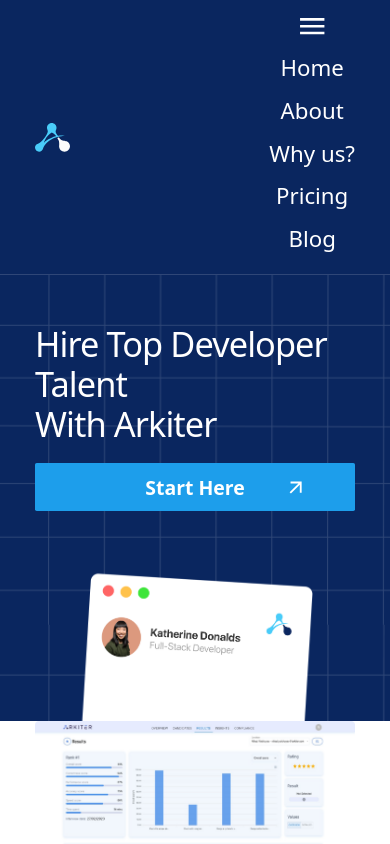
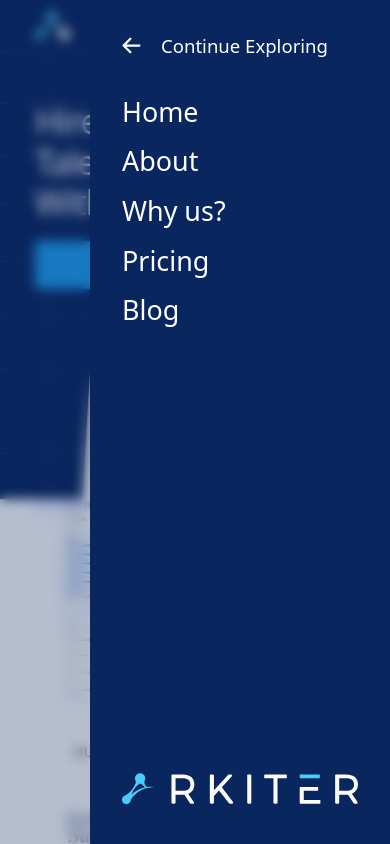
Before and after one commit to pashinskij99/arkiter-react-taiwindcss, a React (Create React App) app: page / in a window 390 px wide. Both pictures are taken after a click on the button 338 px from the left and 25 px from the top of the page. Shown: the top 844 px of the page. Built offline with nearby package versions, Linux system fonts and the light colour scheme.

Commit message:
add mobile menu

```diff
--- a/src/Components/Landing Page/NavBar.js
+++ b/src/Components/Landing Page/NavBar.js
@@ -1,9 +1,12 @@
 import React, { useState } from 'react';
 import logo from '../../Assets/logoname.png';
 import ButtonPrimary from "../UI/Button";
-import {ReactComponent as LogoIcon} from '../../Assets/icons/logo.svg'
-import {ReactComponent as LogoMobileIcon} from '../../Assets/icons/logo-mobile.svg'
+import { ReactComponent as LogoIcon } from '../../Assets/icons/logo.svg'
+import { ReactComponent as LogoMobileIcon } from '../../Assets/icons/logo-mobile.svg'
+import { ReactComponent as ArrowLeftIcon } from '../../Assets/icons/arrow-left.svg'
 import { Link } from 'react-router-dom';
+import styles from '../../styles/NavBar.module.scss'
+import clsx from 'clsx';
 
 const Navbar = () => {
     const [isMobileMenuOpen, setIsMobileMenuOpen] = useState(false);
@@ -16,7 +19,7 @@
     const navItemsDesktopClassNames = 'text-white text-[2.8rem] hover:text-gray-300 leading-[1]'
 
     return (
-        <nav className="bg-[#0A265F] text-white py-[2.1rem] border-b-[.1rem] border-[#ffffff26] z-10 relative">
+        <nav className="bg-[#0A265F] text-white py-[2.1rem] border-b-[.1rem] border-[#ffffff26] z-50 relative">
             <div className="container flex items-center justify-between">
 
                 <Link to='/' className="flex items-center">
@@ -25,7 +28,7 @@
                 </Link>
 
                 {/* Mobile Menu */}
-                <div className="md:hidden">
+                <div className="md:hidden relative z-50">
                     <button
                         className="text-white w-full flex justify-center hover:text-gray-300"
                         onClick={handleMobileMenuToggle}
@@ -52,41 +55,63 @@
                         </svg>
                     </button>
 
-                    {isMobileMenuOpen && (
-                        <div className="bg-[#0A265F] py-4 text-center">
+                    {/* {isMobileMenuOpen && ( */}
+                    <div className={clsx("bg-[#0A265F] py-4 text-center flex flex-col justify-between fixed top-0 right-0 z-50 h-full max-w-[300px]", styles.mobileMenu, {
+                        ['!translate-x-0']: isMobileMenuOpen
+                    })}>
+                        <div>
+                            <div onClick={handleMobileMenuToggle} className='flex items-center p-[32px] cursor-pointer'>
+                                <ArrowLeftIcon className={styles.arrowIcon} />
+                                <span className='font-medium leading-[1] text-[4rem] ml-[20px]'>Continue Exploring</span>
+                            </div>
+
+                            <div className='flex flex-col items-start px-[32px] pb-[24px]'>
                                 <a
                                     href="#"
-                                className="block py-4 text-[4.8rem] text-white hover:text-gray-300"
+                                    className="block py-4 text-[5.8rem] text-white hover:text-gray-300"
                                 >
                                     Home
                                 </a>
                                 <a
                                     href="#"
-                                className="block py-4 text-[4.8rem] text-white hover:text-gray-300"
+                                    className="block py-4 text-[5.8rem] text-white hover:text-gray-300"
                                 >
                                     About
                                 </a>
                                 <a
                                     href="#"
-                                className="block py-4 text-[4.8rem] text-white hover:text-gray-300"
+                                    className="block py-4 text-[5.8rem] text-white hover:text-gray-300"
                                 >
                                     Why us?
                                 </a>
                                 <a
                                     href="#"
-                                className="block py-4 text-[4.8rem] text-white hover:text-gray-300"
+                                    className="block py-4 text-[5.8rem] text-white hover:text-gray-300"
                                 >
                                     Pricing
                                 </a>
                                 <a
                                     href="#"
-                                className="block py-4 text-[4.8rem] text-white hover:text-gray-300"
+                                    className="block py-4 text-[5.8rem] text-white hover:text-gray-300"
                                 >
                                     Blog
                                 </a>
                             </div>
-                    )}
                         </div>
+
+
+                        <div className='p-[32px]'>
+                            <LogoIcon className='w-full' />
+                        </div>
+
+                    </div>
+                    {/* )} */}
+                </div>
+
+                {/* Mobile back */}
+                <div onClick={handleMobileMenuToggle} className={clsx(styles.mobileBack, {
+                    ['!opacity-100 !pointer-events-auto !touch-auto']: isMobileMenuOpen
+                })} />
 
                 {/* Desktop Menu */}
                 <div className="hidden md:flex items-center space-x-14 lg:space-x-28 text-arkiterWhite-100 translate-y-[-7%]">
--- /dev/null
+++ b/src/styles/NavBar.module.scss
@@ -0,0 +1,20 @@
+.arrowIcon {
+  path {
+    fill: white
+  }
+}
+
+.mobileMenu {
+  transform: translateX(103%);
+  transition: transform .4s cubic-bezier(0.4, 0, 0.2, 1);
+}
+
+.mobileBack {
+  @apply md:hidden fixed w-full h-full top-0 left-0 opacity-0;
+  background: rgba(#0A265F, .3);
+  backdrop-filter: blur(6px);
+  will-change: opacity;
+  transition: opacity .34s cubic-bezier(0.4, 0, 0.2, 1);
+  pointer-events: none;
+  touch-action: none;
+}
```
Lines whose indentation alone changed are shown as unchanged.
